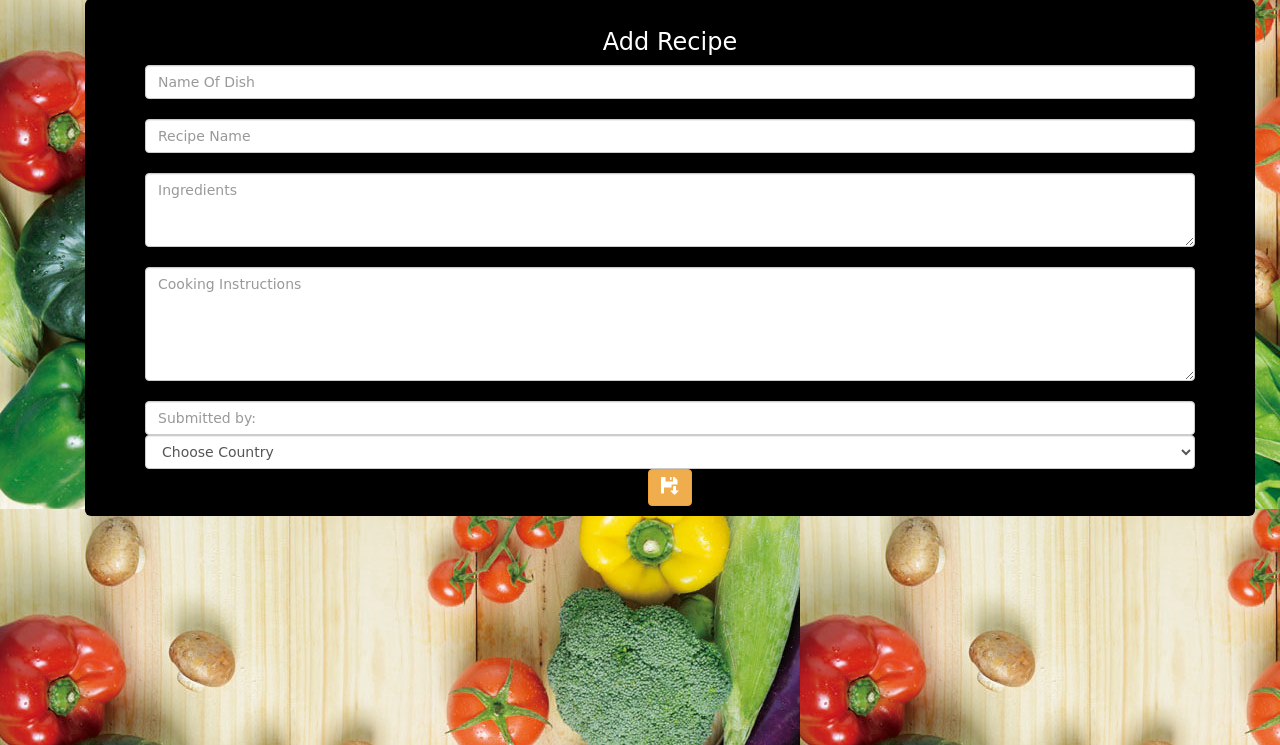
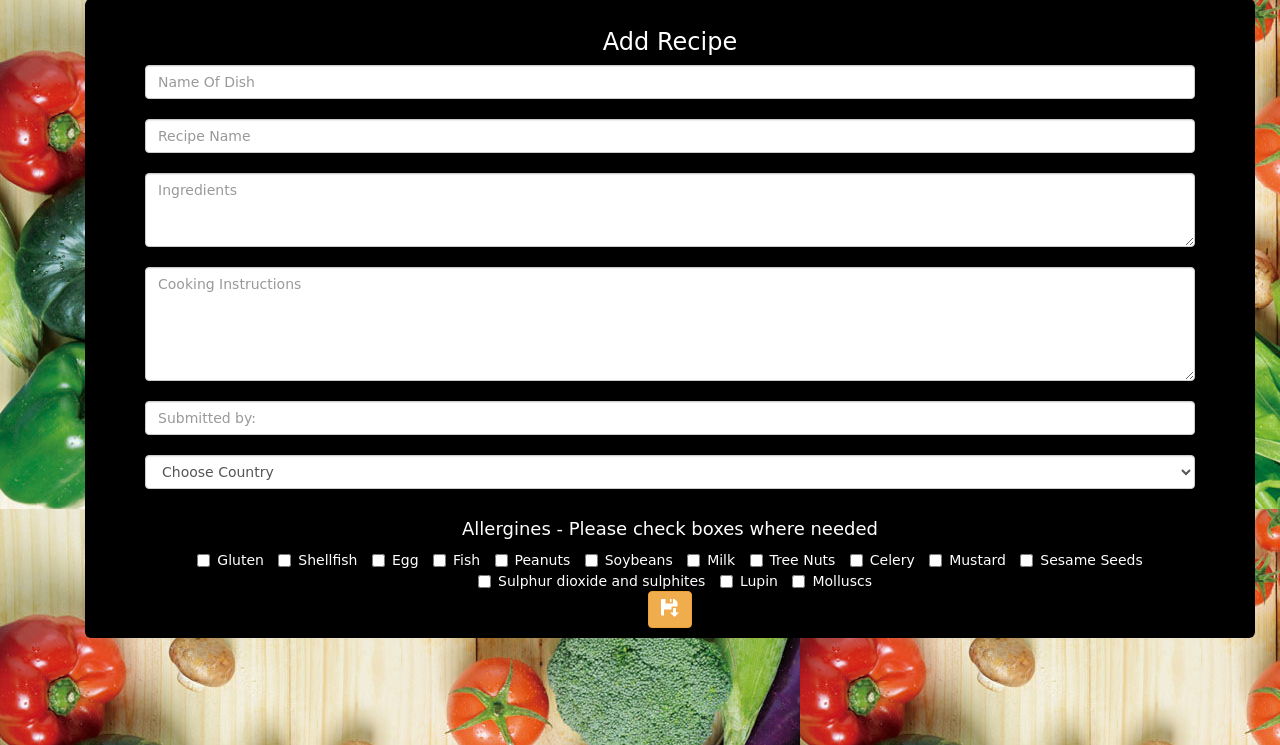
Before and after one commit to patrickoneill/paddys-recipe-app, a Flask app: page /create_recipe in a window 1280 px wide. Shown: the part 55-800 px from the top of the page. Run offline with Flask 2, Linux system fonts and the light colour scheme; data that the repository does not hold is empty; some libraries are stand-ins or nearby versions.

Commit message:
added in allergins checkboxes

```diff
--- a/templates/createRecipe.html
+++ b/templates/createRecipe.html
@@ -16,13 +16,61 @@
                     <textarea id="recipe_cooking" name="recipe_cooking" class="form-control" placeholder="Cooking Instructions" rows="5"></textarea>
                     <br/>
                     <input id="recipe_user" class="form-control" type="text" name="recipe_user" placeholder="Submitted by:" />
+                    <br/>
                     <select id="recipe_style" class="form-control" name="recipe_style">
                     <br/>
                     <option value="" disabled selected>Choose Country</option>
+                    <br/>
                     {% for dish in style %}
                     <option value="{{dish.recipe_style}}">{{dish.recipe_style}}</option>
                     {% endfor %}
                     </select>
+                    <br/>
+                    <h4>Allergines - Please check boxes where needed</h4>
+                    <label class="checkbox-inline">
+                      <input type="checkbox" id="inlineCheckbox1" value="option1"> Gluten
+                    </label>
+                    <label class="checkbox-inline">
+                      <input type="checkbox" id="inlineCheckbox2" value="option2"> Shellfish
+                    </label>
+                    <label class="checkbox-inline">
+                      <input type="checkbox" id="inlineCheckbox3" value="option3"> Egg
+                    </label>
+                    <label class="checkbox-inline">
+                      <input type="checkbox" id="inlineCheckbox3" value="option3"> Fish
+                    </label>
+                    <label class="checkbox-inline">
+                      <input type="checkbox" id="inlineCheckbox3" value="option3"> Peanuts
+                    </label>
+                    <label class="checkbox-inline">
+                      <input type="checkbox" id="inlineCheckbox3" value="option3"> Soybeans
+                    </label>
+                    <label class="checkbox-inline">
+                      <input type="checkbox" id="inlineCheckbox3" value="option3"> Milk
+                    </label>
+                    <label class="checkbox-inline">
+                      <input type="checkbox" id="inlineCheckbox3" value="option3"> Tree Nuts
+                    </label>
+                    <label class="checkbox-inline">
+                      <input type="checkbox" id="inlineCheckbox3" value="option3"> Celery
+                    </label>
+                    <label class="checkbox-inline">
+                      <input type="checkbox" id="inlineCheckbox3" value="option3"> Mustard
+                    </label>
+                    <label class="checkbox-inline">
+                      <input type="checkbox" id="inlineCheckbox3" value="option3"> Sesame Seeds
+                    </label>
+                    <label class="checkbox-inline">
+                      <input type="checkbox" id="inlineCheckbox3" value="option3"> Sulphur dioxide and sulphites
+                    </label>
+                    <label class="checkbox-inline">
+                      <input type="checkbox" id="inlineCheckbox3" value="option3"> Lupin
+                    </label>
+                    <label class="checkbox-inline">
+                      <input type="checkbox" id="inlineCheckbox3" value="option3"> Molluscs
+                    </label>
+                    <br/>
+
                     <button class="btn btn-warning" type="submit" name="action"><i class="glyphicon glyphicon-floppy-save"></i></button>
                 </form>
             </div>
```
